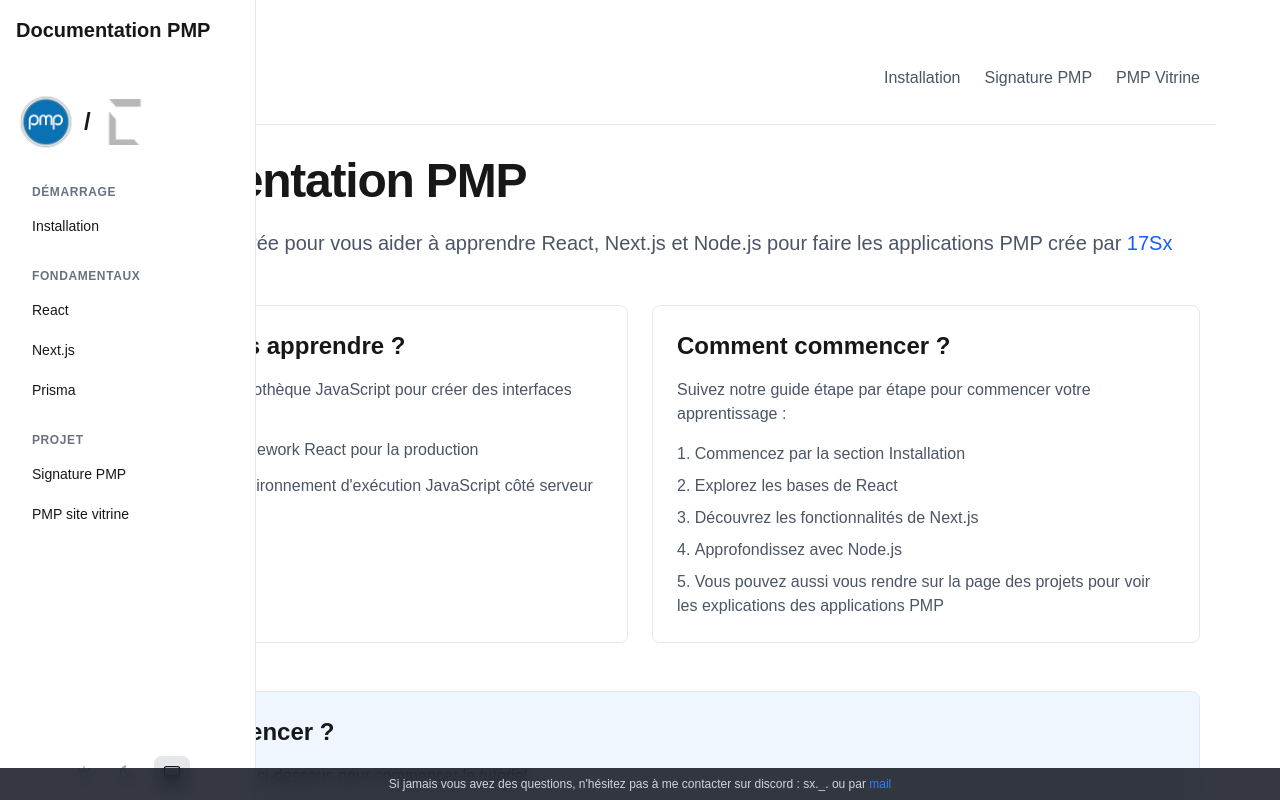
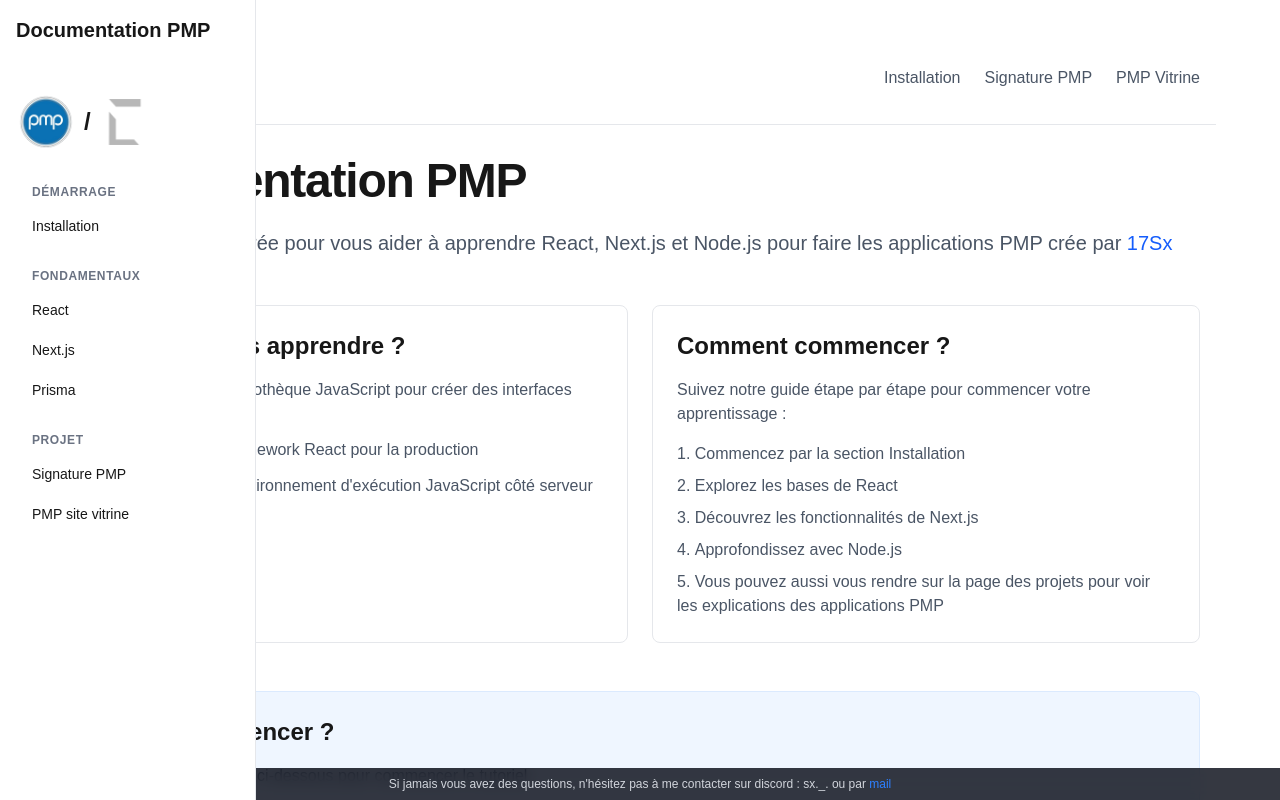
Before and after one commit to 17Sx/react-docs-pmp, a Next.js app: page / in a window 1280 px wide. Shown: the top 800 px of the page. Built offline with nearby package versions, Linux system fonts and the light colour scheme.

Commit message:
delete: darkmode btn

```diff
--- a/app/components/Navbar.tsx
+++ b/app/components/Navbar.tsx
@@ -1,6 +1,5 @@
 import Link from 'next/link';
 import Image from 'next/image';
-import ThemeToggle from './ThemeToggle';
 
 const NavLink = ({ href, children }: { href: string; children: React.ReactNode }) => (
   <Link
@@ -24,7 +23,7 @@
 
 const Navbar = () => {
   return (
-    <nav className="fixed left-0 top-0 h-screen w-64 bg-white dark:bg-gray-900 border-r border-gray-200 dark:border-gray-800 flex flex-col">
+    <nav className="fixed left-0 top-0 h-screen w-64 z-100 bg-white dark:bg-gray-900 border-r border-gray-200 dark:border-gray-800 flex flex-col">
       <div className="p-4">
         <Link href="/" className="text-xl font-bold">
           Documentation PMP
@@ -83,7 +82,6 @@
           </div>
         </div>
       </div>
-      <ThemeToggle />
     </nav>
   );
 };
--- a/app/components/ThemeToggle.tsx
+++ /dev/null
@@ -1,46 +0,0 @@
-'use client';
-
-import { useTheme } from 'next-themes';
-import { useEffect, useState } from 'react';
-
-export default function ThemeToggle() {
-  const [mounted, setMounted] = useState(false);
-  const { theme, setTheme } = useTheme();
-
-  useEffect(() => {
-    setMounted(true);
-  }, []);
-
-  if (!mounted) {
-    return null;
-  }
-
-  return (
-    <div className="flex items-center justify-center gap-2 p-2">
-      <button
-        onClick={() => setTheme('light')}
-        className={`p-2 rounded-lg ${theme === 'light' ? 'bg-gray-200 text-gray-900' : 'text-gray-400 hover:text-gray-900'}`}
-      >
-        <svg xmlns="http://www.w3.org/2000/svg" fill="none" viewBox="0 0 24 24" strokeWidth={1.5} stroke="currentColor" className="w-5 h-5">
-          <path strokeLinecap="round" strokeLinejoin="round" d="M12 3v2.25m6.364.386l-1.591 1.591M21 12h-2.25m-.386 6.364l-1.591-1.591M12 18.75V21m-4.773-4.227l-1.591 1.591M5.25 12H3m4.227-4.773L5.636 5.636M15.75 12a3.75 3.75 0 11-7.5 0 3.75 3.75 0 017.5 0z" />
-        </svg>
-      </button>
-      <button
-        onClick={() => setTheme('dark')}
-        className={`p-2 rounded-lg ${theme === 'dark' ? 'bg-gray-800 text-gray-100' : 'text-gray-400 hover:text-gray-100'}`}
-      >
-        <svg xmlns="http://www.w3.org/2000/svg" fill="none" viewBox="0 0 24 24" strokeWidth={1.5} stroke="currentColor" className="w-5 h-5">
-          <path strokeLinecap="round" strokeLinejoin="round" d="M21.752 15.002A9.718 9.718 0 0118 15.75c-5.385 0-9.75-4.365-9.75-9.75 0-1.33.266-2.597.748-3.752A9.753 9.753 0 003 11.25C3 16.635 7.365 21 12.75 21a9.753 9.753 0 009.002-5.998z" />
-        </svg>
-      </button>
-      <button
-        onClick={() => setTheme('system')}
-        className={`p-2 rounded-lg ${theme === 'system' ? 'bg-gray-200 dark:bg-gray-800 text-gray-900 dark:text-gray-100' : 'text-gray-400 hover:text-gray-900 dark:hover:text-gray-100'}`}
-      >
-        <svg xmlns="http://www.w3.org/2000/svg" fill="none" viewBox="0 0 24 24" strokeWidth={1.5} stroke="currentColor" className="w-5 h-5">
-          <path strokeLinecap="round" strokeLinejoin="round" d="M9 17.25v1.007a3 3 0 01-.879 2.122L7.5 21h9l-.621-.621A3 3 0 0115 18.257V17.25m6-12V15a2.25 2.25 0 01-2.25 2.25H5.25A2.25 2.25 0 013 15V5.25m18 0A2.25 2.25 0 0018.75 3H5.25A2.25 2.25 0 003 5.25m18 0V12a2.25 2.25 0 01-2.25 2.25H5.25A2.25 2.25 0 013 12V5.25" />
-        </svg>
-      </button>
-    </div>
-  );
-}
```
Also changed, not shown: app/components/darkmode.tsx (deleted).
